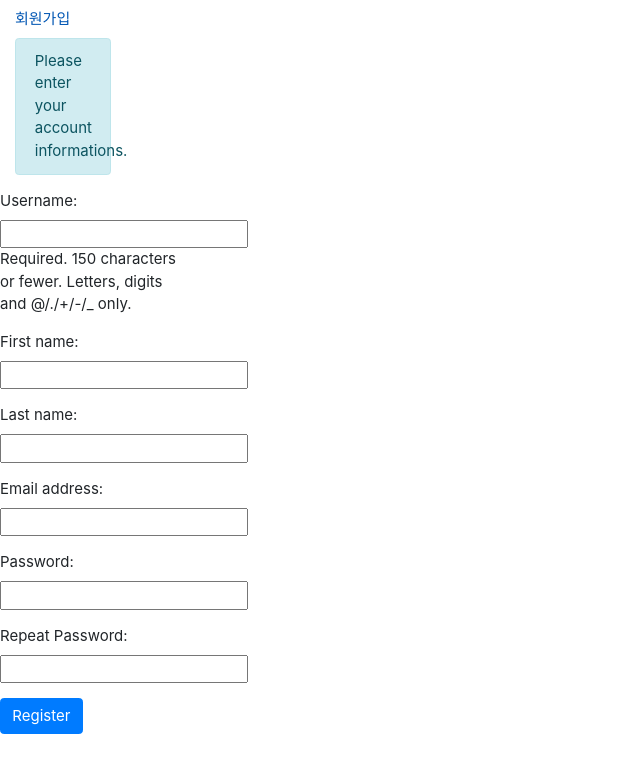
After one commit to 1301625/photoboard, a Django app: page /accouts/register/ in a window 1280 px wide. The commit adds this page. Shown: the top 773 px of the page, without its empty margins (0-640 px from the left). Run offline with Django 3.2, Linux system fonts and the light colour scheme; some libraries are stand-ins or nearby versions.

Commit message:
회원가입 구현

```diff
--- /dev/null
+++ b/accounts/templates/registration/register.html
@@ -0,0 +1,19 @@
+{% extends 'base.html' %}
+
+{% block content %}
+    <div class="row">
+        <div class="col-md-2">
+        <div class="col-md-8 panel panel-default">
+            <div class="alert alert-info">
+                Please enter your account informations.
+            </div>
+        </div>
+        <form action="" method="post">
+            {% csrf_token %}
+            {{ form.as_p }}
+            <input type="submit" class="btn btn-primary" value="Register">
+        </form>
+        </div>
+        <div class="col-md-2"></div>
+    </div>
+{% endblock %}
--- a/accounts/urls.py
+++ b/accounts/urls.py
@@ -1,7 +1,9 @@
 from django.urls import path
 from django.contrib.auth import views as auth_view
+from . import views
 
 urlpatterns = [
     path('login/', auth_view.LoginView.as_view(), name='login'),
-    path('logout/', auth_view.LogoutView.as_view(template_name='registration/logged_out.html'), name='logout')
+    path('logout/', auth_view.LogoutView.as_view(template_name='registration/logged_out.html'), name='logout'),
+    path('register/', views.register, name='register'),
 ]
--- a/accounts/views.py
+++ b/accounts/views.py
@@ -1,3 +1,16 @@
 from django.shortcuts import render
+from .forms import RegisterForm
 
-# Create your views here.
+
+def register(request):
+    if request.method == 'POST':
+        user_form = RegisterForm(request.POST)
+        if user_form.is_valid():
+            new_user = user_form.save(commit=False)
+            new_user.set_password(user_form.cleaned_data['password'])
+            new_user.save()
+            return render(request, 'registration/register_done.html', {'new_user': new_user})
+    else:
+        user_form = RegisterForm()
+
+    return render(request, 'registration/register.html', {'form': user_form})
--- a/templates/base.html
+++ b/templates/base.html
@@ -51,7 +51,7 @@
     </style>
 </head>
 
-<body>
+<body><a href="{% url 'register' %}" class="nav-link">회원가입</a>
 {% block content %}
 
 {% endblock %}
```
Also changed, not shown: accounts/templates/registration/register_done.html (added, +12 -0 lines), db.sqlite3.
